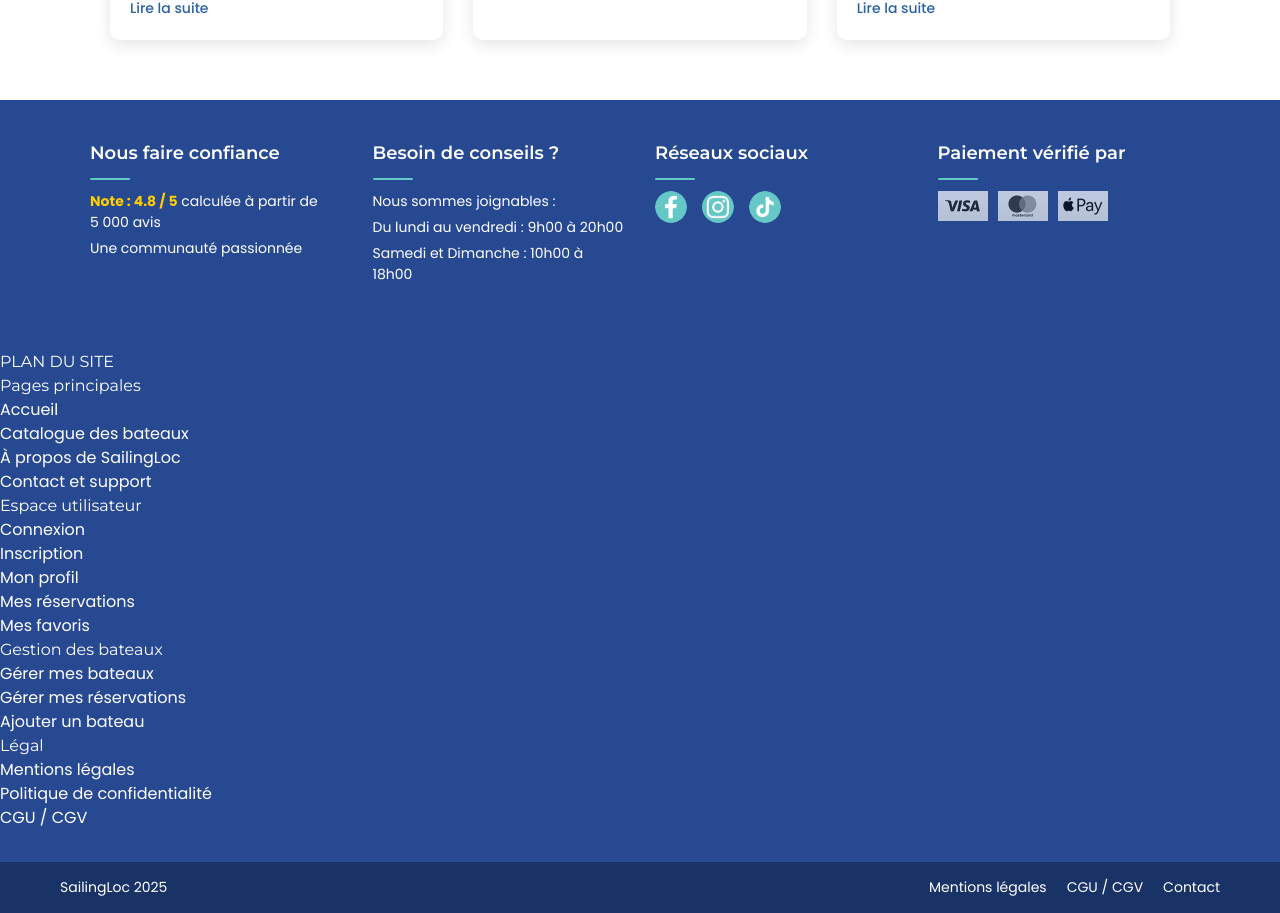
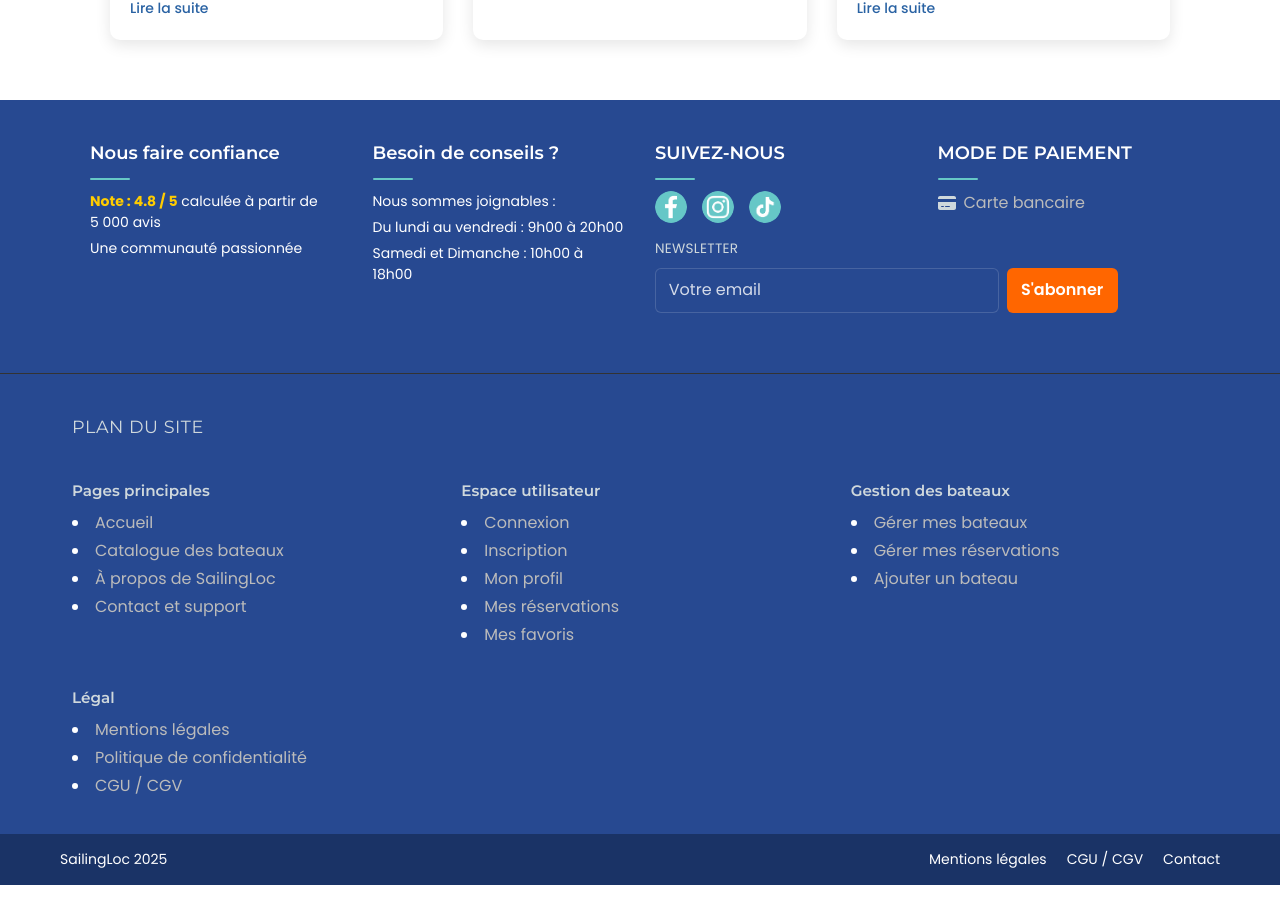
Before and after one commit to sidykeita/SailingLoc, a React (Vite) app: page / in a window 1280 px wide. Shown: the part 1836-2749 px from the top of the page. After the commit the page ends 2721 px from the top, so only its background shows below. Built offline with nearby package versions, Linux system fonts and the light colour scheme; no server answers.

Commit message:
plan du site

```diff
--- a/src/Layout.jsx
+++ b/src/Layout.jsx
@@ -12,7 +12,8 @@ import {
   faAngleDown,
   faChevronRight,
   faBars,
-  faTimes
+  faTimes,
+  faCreditCard
 } from '@fortawesome/free-solid-svg-icons';
 
 // Import des images
@@ -258,7 +259,7 @@ const Layout = ({ children }) => {
           </div>
 
           <div className="footer-section">
-            <h3>Réseaux sociaux</h3>
+            <h3>SUIVEZ-NOUS</h3>
             <div className="social-icons">
               <a href="https://www.facebook.com/profile.php?id=61579044514425" className="social-icon" target="_blank" rel="noopener noreferrer">
                 <img src={facebookIcon} alt="Facebook" />
@@ -270,15 +271,23 @@ const Layout = ({ children }) => {
                 <img src={tiktokIcon} alt="TikTok" />
               </a>
             </div>
+            <div className="newsletter">
+              <label htmlFor="newsletter-email" className="newsletter-label">NEWSLETTER</label>
+              <div className="newsletter-row">
+                <input id="newsletter-email" type="email" placeholder="Votre email" className="newsletter-input" />
+                <button className="newsletter-button" type="button">S'abonner</button>
+              </div>
+            </div>
           </div>
 
           <div className="footer-section">
-            <h3>Paiement vérifié par</h3>
-            <div className="payment-icons">
-              <img src={mastercardIcon} alt="Mastercard" className="payment-icon" />
-              <img src={visaIcon} alt="Visa" className="payment-icon" />
-              <img src={applepayIcon} alt="Apple Pay" className="payment-icon" />
-            </div>
+            <h3>MODE DE PAIEMENT</h3>
+            <ul className="payment-list">
+              <li>
+                <FontAwesomeIcon icon={faCreditCard} />
+                <span>Carte bancaire</span>
+              </li>
+            </ul>
           </div>
         </div>
         {/* Site map links */}
--- a/src/assets/css/Layout.css
+++ b/src/assets/css/Layout.css
@@ -308,6 +308,114 @@
   opacity: 1;
 }
 
+/* Footer sitemap (Plan du site) */
+.footer-sitemap {
+  padding: 2rem 0 0;
+  border-top: 1px solid #333;
+}
+
+.footer-sitemap-container {
+  max-width: 1200px;
+  margin: 0 auto;
+  padding: 0 2rem;
+  display: grid;
+  grid-template-columns: repeat(3, minmax(0, 1fr));
+  gap: 2rem;
+}
+
+.footer-sitemap-heading {
+  grid-column: 1 / -1;
+  color: #cfd8dc;
+  font-size: 1.1rem;
+  letter-spacing: 0.03em;
+  text-transform: uppercase;
+  margin: 0.5rem 0 0.25rem;
+}
+
+
+.footer-sitemap-title {
+  color: #cfd8dc;
+  font-size: 0.95rem;
+  font-weight: 600;
+  margin: 0.25rem 0 0.5rem;
+}
+
+.footer-sitemap-list {
+  list-style: disc inside;
+  margin: 0;
+  padding: 0;
+}
+
+.footer-sitemap-item {
+  margin: 0.25rem 0;
+}
+
+.footer-sitemap-item a {
+  color: #bbb;
+  text-decoration: none;
+  transition: color 0.2s ease;
+}
+
+.footer-sitemap-item a:hover {
+  color: #66c8c6;
+}
+
+/* Newsletter */
+.newsletter {
+  margin-top: 1rem;
+}
+.newsletter-label {
+  display: block;
+  color: #cfd8dc;
+  font-size: 0.85rem;
+  margin-bottom: 0.5rem;
+  letter-spacing: 0.02em;
+}
+.newsletter-row {
+  display: flex;
+  gap: 0.5rem;
+}
+.newsletter-input {
+  flex: 1;
+  background-color: #274991;
+  color: #fff;
+  border: 1px solid rgba(255, 255, 255, 0.15);
+  border-radius: 6px;
+  padding: 0.6rem 0.8rem;
+}
+.newsletter-input::placeholder {
+  color: rgba(255, 255, 255, 0.8);
+}
+.newsletter-button {
+  background-color: #ff6600;
+  color: #fff;
+  border: none;
+  border-radius: 6px;
+  padding: 0.6rem 0.9rem;
+  font-weight: 600;
+  cursor: pointer;
+  transition: background-color 0.2s ease;
+}
+.newsletter-button:hover {
+  background-color: #e05500;
+}
+
+/* Payment list */
+.payment-list {
+  list-style: none;
+  margin: 0.5rem 0 0;
+  padding: 0;
+}
+.payment-list li {
+  display: flex;
+  align-items: center;
+  gap: 0.5rem;
+  color: #bbb;
+}
+.payment-list li svg {
+  color: #cfd8dc;
+}
+
 .footer-bottom {
   background-color: #111;
   padding: 1.5rem 0;
@@ -456,6 +564,15 @@
     text-align: center;
   }
 
+  .footer-sitemap-container {
+    grid-template-columns: 1fr;
+    gap: 1rem;
+  }
+
+  .footer-sitemap-heading {
+    text-align: left;
+  }
+
   .footer-links {
     flex-direction: column;
     gap: 0.5rem;
```
